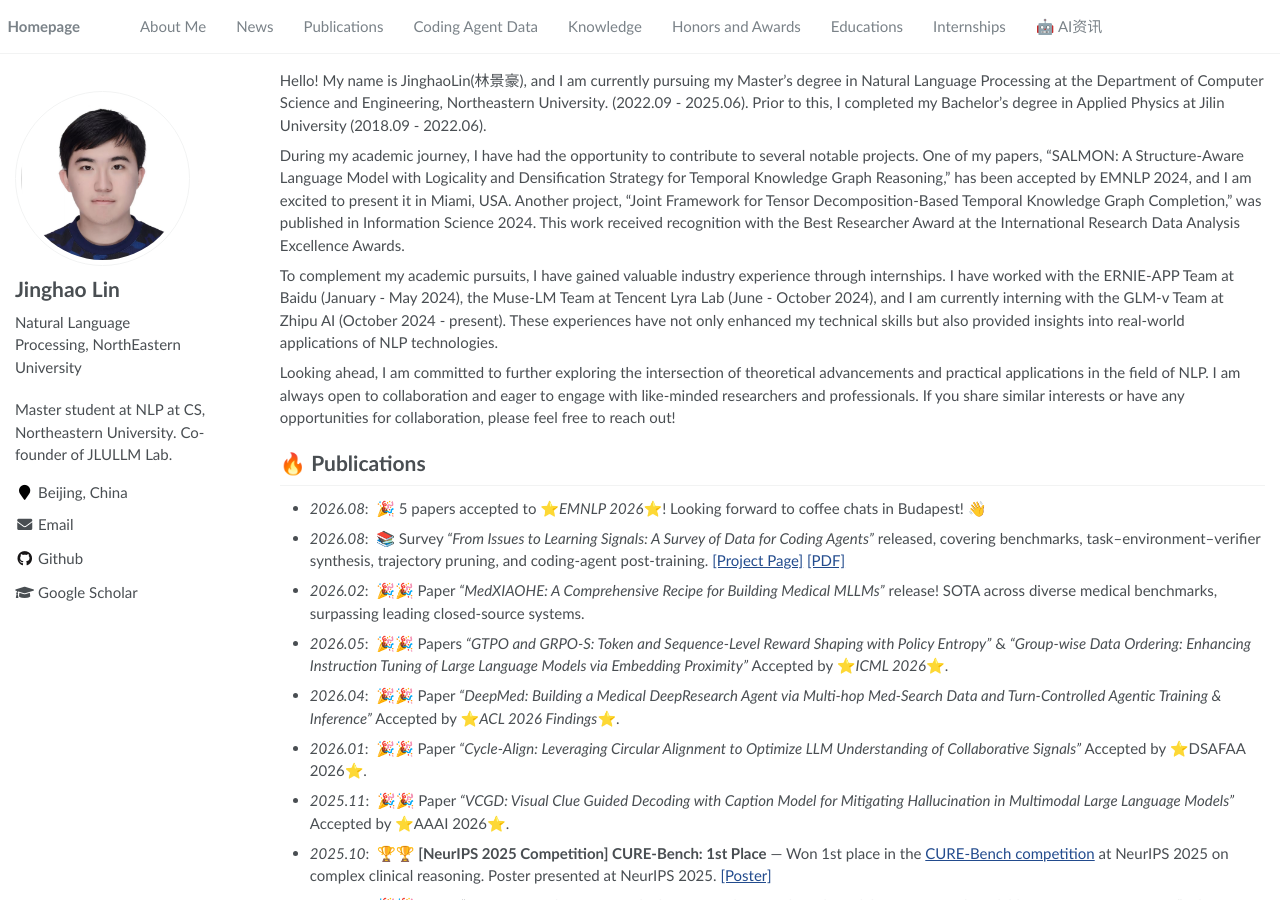
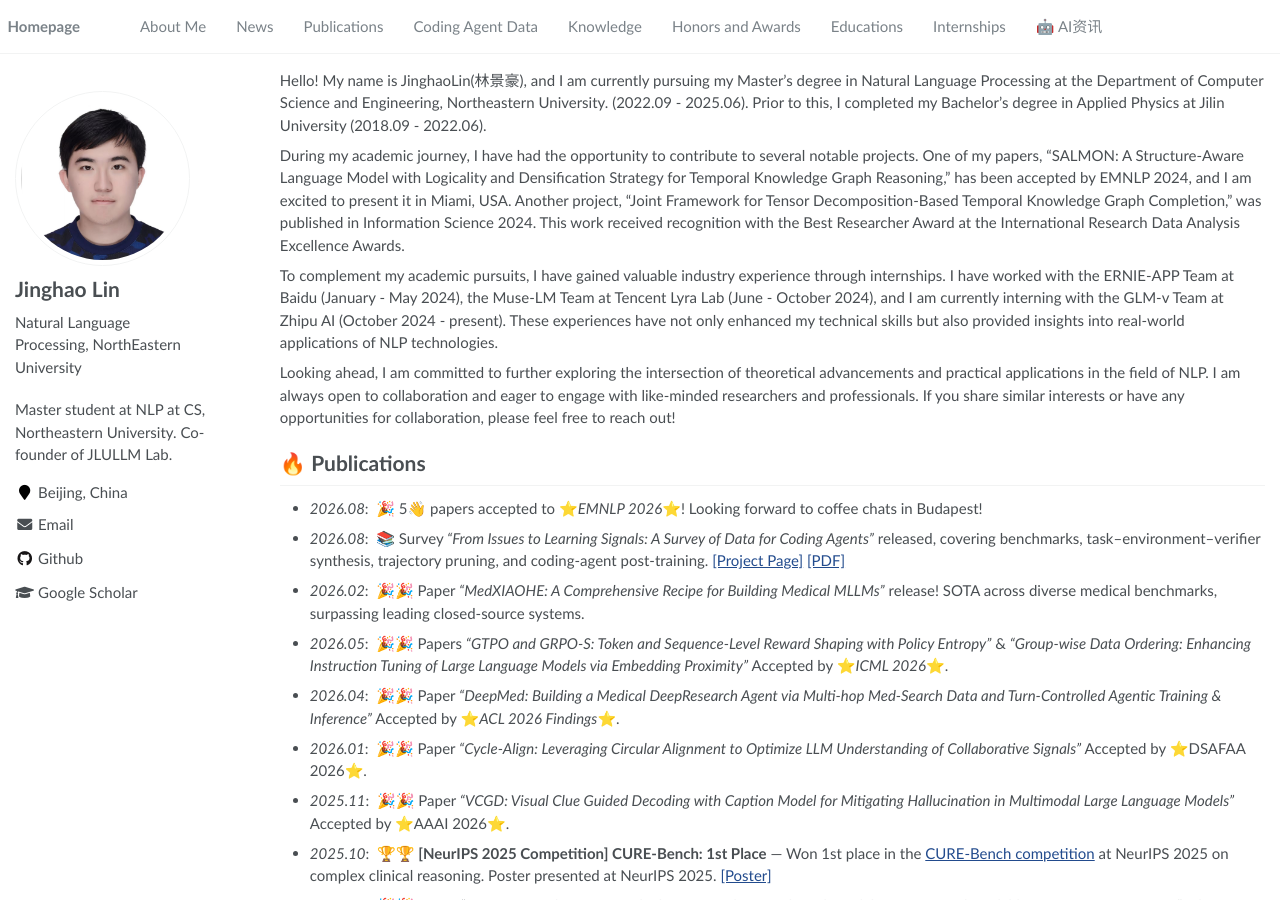
Before and after one commit to linjh1118/linjh1118.github.io, a Jekyll site: the page built from _pages/about.md, in a window 1280 px wide and 900 px high. Built offline with Jekyll 4.4.1, drawn with Linux system fonts in a browser that asks for light colours.

Commit message:
Use five-wave wordplay in announcement

```diff
--- a/_pages/about.md
+++ b/_pages/about.md
@@ -25,7 +25,7 @@ To complement my academic pursuits, I have gained valuable industry experience t
 Looking ahead, I am committed to further exploring the intersection of theoretical advancements and practical applications in the field of NLP. I am always open to collaboration and eager to engage with like-minded researchers and professionals. If you share similar interests or have any opportunities for collaboration, please feel free to reach out!
 
 # 🔥 Publications
-- *2026.08*: &nbsp;🎉 5 papers accepted to ⭐️*EMNLP 2026*⭐️! Looking forward to coffee chats in Budapest! 👋
+- *2026.08*: &nbsp;🎉 5👋 papers accepted to ⭐️*EMNLP 2026*⭐️! Looking forward to coffee chats in Budapest!
 - *2026.08*: &nbsp;📚 Survey *"From Issues to Learning Signals: A Survey of Data for Coding Agents"* released, covering benchmarks, task–environment–verifier synthesis, trajectory pruning, and coding-agent post-training. [[Project Page]](/coding-agent-data/) [[PDF]](/coding-agent-data/assets/coding_agent_data_survey.pdf)
 - *2026.02*: &nbsp;🎉🎉 Paper *"MedXIAOHE: A Comprehensive Recipe for Building Medical MLLMs"* release! SOTA across diverse medical benchmarks, surpassing leading closed-source systems.
 - *2026.05*: &nbsp;🎉🎉 Papers *"GTPO and GRPO-S: Token and Sequence-Level Reward Shaping with Policy Entropy"* & *"Group-wise Data Ordering: Enhancing Instruction Tuning of Large Language Models via Embedding Proximity"* Accepted by ⭐️*ICML 2026*⭐️.
```
